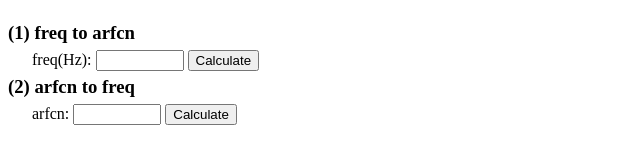
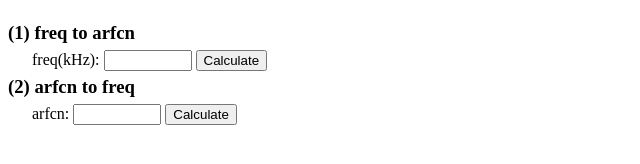
Before and after one commit to dustinchen26/arfcn, a plain HTML site: page index.html in a window 1280 px wide. Shown: the part 232-396 px from the top of the page, 0-640 px from the left. Drawn offline with Linux system fonts and the light colour scheme.

Commit message:
fix the freq unit kHz

```diff
--- a/index.html
+++ b/index.html
@@ -52,7 +52,7 @@
 	<img src="https://raw.githubusercontent.com/dustinchen26/arfcn/master/formula.png" alt="GitHub Image" width="600">
 	<br><br>
     <h3>(1) freq to arfcn</h3>
-    <label for="freq1">&nbsp; &nbsp; &nbsp; freq(Hz):</label>
+    <label for="freq1">&nbsp; &nbsp; &nbsp; freq(kHz):</label>
     <input type="text" id="freq1">
     <button onclick="calculateFreqToARFCN()">Calculate</button>
     <p id="result1"></p>
```
